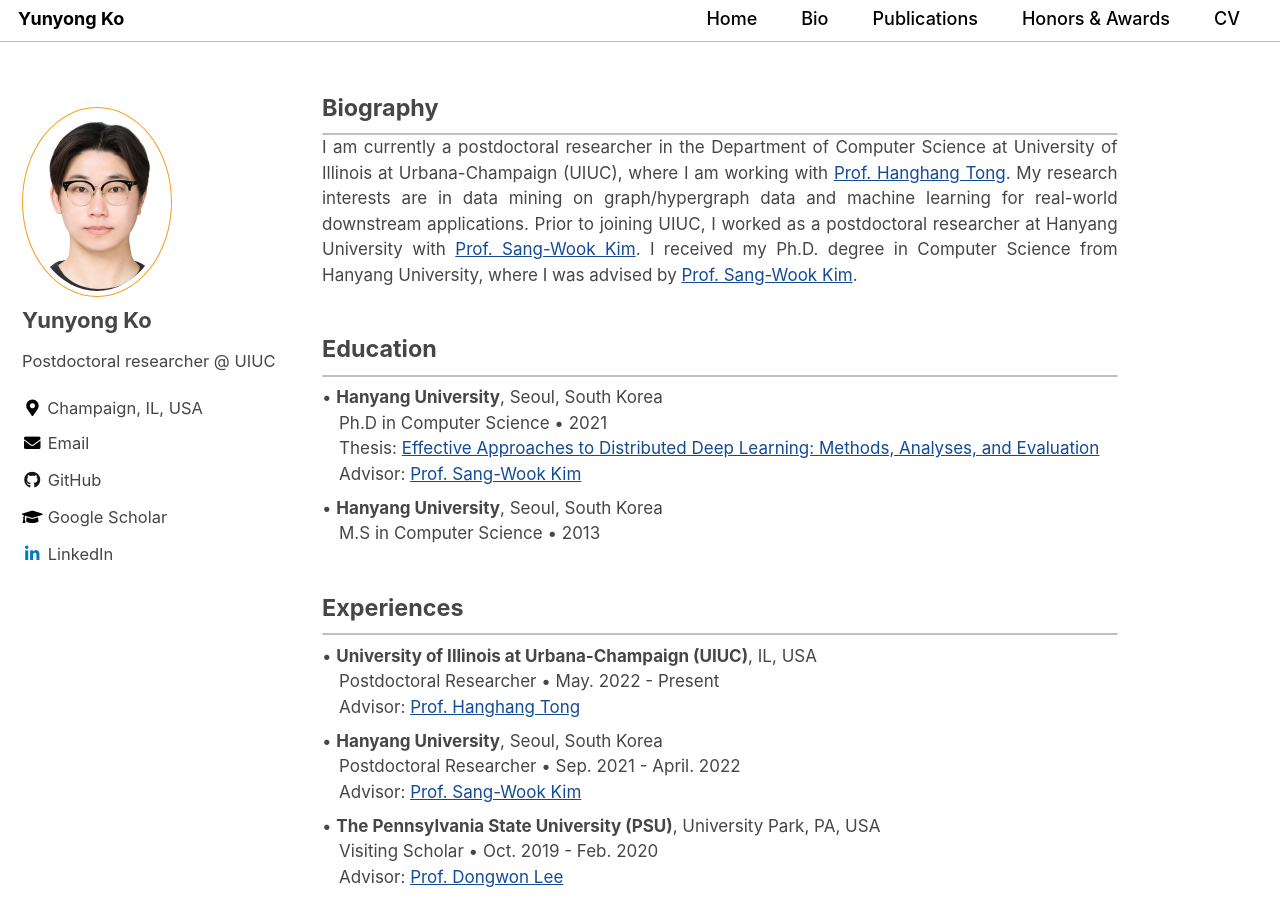
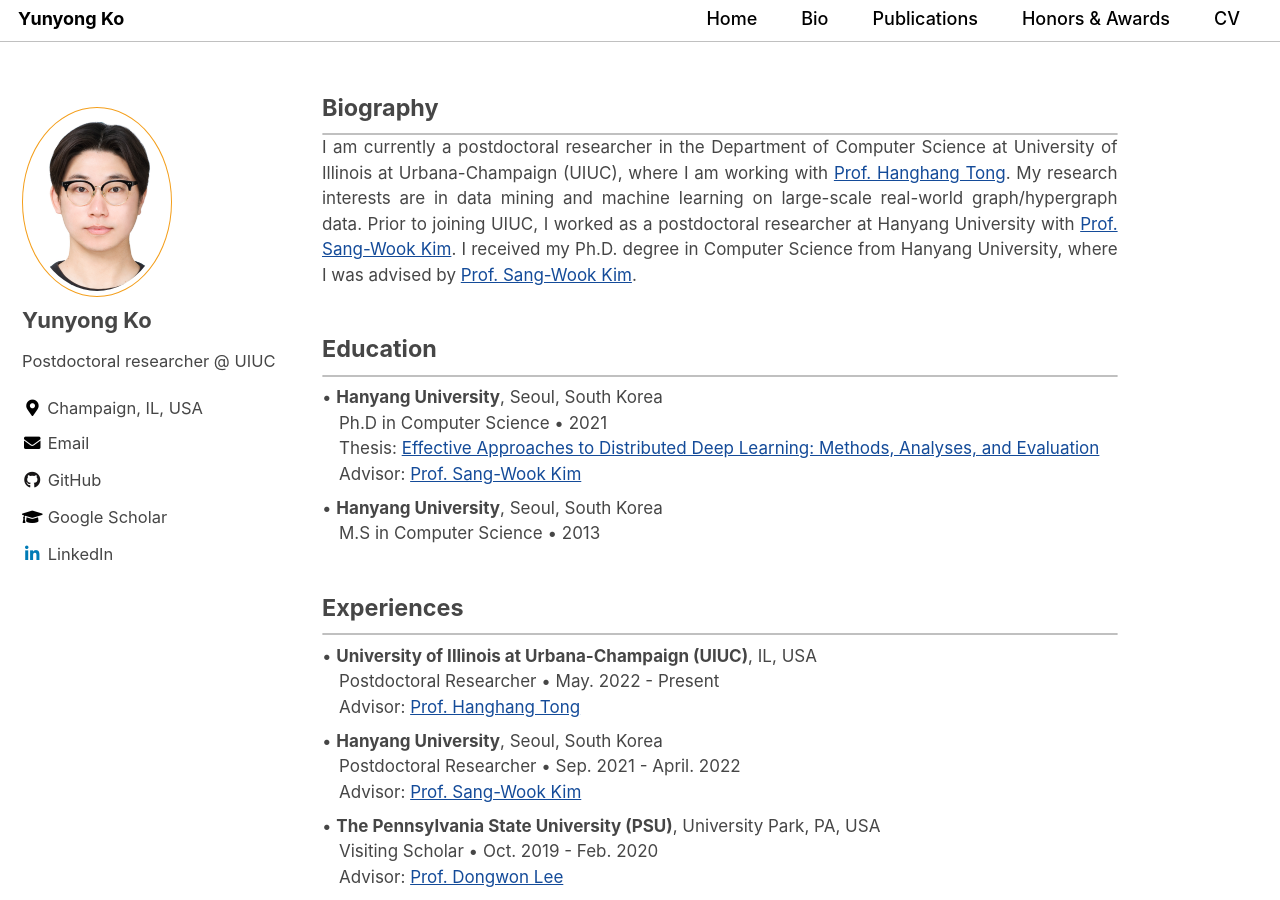
Before and after one commit to yy-ko/yy-ko.github.io, a Jekyll site: the page built from index.html, in a window 1280 px wide and 900 px high. Built offline with Jekyll 4.4.1, drawn with Linux system fonts in a browser that asks for light colours; cached includes are drawn as plain includes; the list of posts is cut into pages by our own code.

Commit message:
index.html updated

```diff
--- a/index.html
+++ b/index.html
@@ -8,7 +8,7 @@
 <hr class="sep">
 <p>
 I am currently a postdoctoral researcher in the Department of Computer Science at University of Illinois at Urbana-Champaign (UIUC), where I am working with <a href="http://tonghanghang.org/">Prof. Hanghang Tong</a>.
-My research interests are in data mining on graph/hypergraph data and machine learning for real-world downstream applications.
+My research interests are in data mining and machine learning on large-scale real-world graph/hypergraph data.
 Prior to joining UIUC, I worked as a postdoctoral researcher at Hanyang University with <a href="http://www.agape.hanyang.ac.kr/members/prof">Prof. Sang-Wook Kim</a>.
 I received my Ph.D. degree in Computer Science from Hanyang University, where I was advised by <a href="http://www.agape.hanyang.ac.kr/members/prof">Prof. Sang-Wook Kim</a>.
 </p>
```
